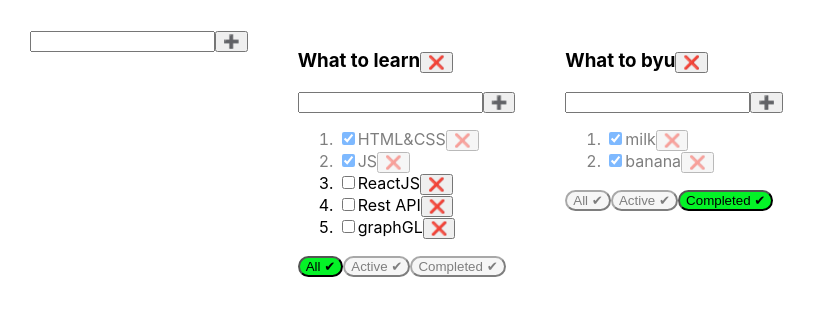
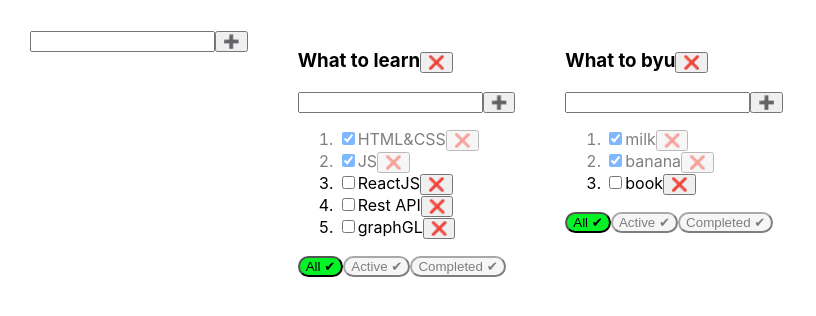
Before and after one commit to ALbirdEX/it-incubator-todolist-ts-01, a React (Create React App) app: page / in a window 1280 px wide. Shown: the top 316 px of the page, without its empty margins (0-816 px from the left). Built offline with nearby package versions, Linux system fonts and the light colour scheme.

Commit message:
fixed component

```diff
--- a/src/AddItemForm.tsx
+++ b/src/AddItemForm.tsx
@@ -1,7 +1,7 @@
 import React, {ChangeEvent, KeyboardEvent, useState} from "react";
 
 type AddItemFormPropsType = {
-    addTask: (title: string) => void
+    addItem: (title: string) => void
 }
 export function AddItemForm(props: AddItemFormPropsType) {
 
@@ -10,7 +10,7 @@ export function AddItemForm(props: AddItemFormPropsType) {
 
     const addTaskHandler = () => {
         if (title.trim() !== "") {
-            props.addTask(title.trim())
+            props.addItem(title.trim())
             setTitle("")
         } else {
             setError("Title is reguired")
--- a/src/App.tsx
+++ b/src/App.tsx
@@ -24,7 +24,7 @@ function App() {
 
     const [todolists, setTodolists] = useState<Array<TodoListsType>>([
         {id: todolistID1, title: "What to learn", filter: "All"},
-        {id: todolistID2, title: "What to byu", filter: "Completed"},
+        {id: todolistID2, title: "What to byu", filter: "All"},
     ])
 
     const [tasks, setTasks] = useState<TasksStateType>({
@@ -42,26 +42,26 @@ function App() {
         ],
     })
 
-    function removeTodolist(todolistID: string) {
-        setTodolists(todolists.filter(todolist => todolist.id !== todolistID))
-        delete tasks[todolistID]
+    function removeTodolist(todolistId: string) {
+        setTodolists(todolists.filter(todolist => todolist.id !== todolistId))
+        delete tasks[todolistId]
         setTasks({...tasks})
     }
 
-    function removeTask(taskID: string, todolistID: string) {
+    function removeTask(taskID: string, todolistId: string) {
 /*        let todolistTasks = tasks[todolistID]
         tasks[todolistID] = todolistTasks.filter(task => task.id !== taskID)*/
-        setTasks({...tasks, [todolistID]: tasks[todolistID].filter((t => t.id !== taskID))})
+        setTasks({...tasks, [todolistId]: tasks[todolistId].filter((t => t.id !== taskID))})
     }
 
-    function addTask(title: string, todolistID: string) {
+    function addTask(title: string, todolistId: string) {
         let task = {id: v1(), title: title, isDone: false};
         /*let todolistTasks = tasks[todolistID]
         tasks[todolistID] = [task, ...todolistTasks]*/
-        setTasks({...tasks, [todolistID]: [task, ...tasks[todolistID]]})
+        setTasks({...tasks, [todolistId]: [task, ...tasks[todolistId]]})
     }
 
-    function changeTaskStatus(taskID: string, todolistID: string, isDone: boolean) {
+    function changeTaskStatus(taskID: string, todolistId: string, isDone: boolean) {
         // let todolistTasks = tasks[todolistID]
         //   let task = todolistTasks.find(task => task.id === taskID)
         //   if (task) {
@@ -72,16 +72,16 @@ function App() {
         let mapTasks = arrTasks.map(t => t.id === taskID ? {...t, isDone: isDone} : t)
         tasks[todolistID] = mapTasks
         setTasks({...tasks})*/
-        setTasks({...tasks,[todolistID]:tasks[todolistID].map(t => t.id === taskID? {...t, isDone} : t)})
+        setTasks({...tasks,[todolistId]:tasks[todolistId].map(t => t.id === taskID? {...t, isDone} : t)})
     }
 
-    function changeTaskTitle(taskID: string, todolistID: string, newTitle: string){
-        setTasks({...tasks,[todolistID]: tasks[todolistID].map(t => t.id === taskID? {...t, title: newTitle} : t)})
-    }
+    function changeTaskTitle(taskID: string, todolistId: string, newTitle: string){
+        setTasks({...tasks,[todolistId]: tasks[todolistId].map(t => t.id === taskID? {...t, title: newTitle} : t)})
+}
 
-    function changeFilter(value: FilterValuesType, todolistID: string) {  //"All" | "Active" | "Completed"
-        let todolist = todolists.map(todolist => todolist.id === todolistID ? {...todolist, filter: value} : todolist)
-        setTodolists(todolist)
+    function changeFilter(value: FilterValuesType, todolistId: string) {  //"All" | "Active" | "Completed"
+        //let todolist = todolists.map(todolist => todolist.id === todolistId ? {...todolist, filter: value} : todolist)
+        setTodolists([...todolists.map(todolist => todolist.id === todolistId ? {...todolist, filter: value} : todolist)])
     }
 
     function addTodolist(title: string) {
@@ -91,30 +91,30 @@ function App() {
         setTasks({...tasks, [newTodolistId]: []})
     }
 
-    function changeTodolistTitle (todolistID: string, newTitle: string){
-        setTodolists([...todolists.map(t => t.id === todolistID ? {...t, title: newTitle} : t) ])
+    function changeTodolistTitle (todolistId: string, newTitle: string){
+        setTodolists([...todolists.map(t => t.id === todolistId ? {...t, title: newTitle} : t) ])
     }
 
 
     return (
         <div className="App">
-            <AddItemForm addTask={addTodolist}/>
+            <AddItemForm addItem={addTodolist}/>
 
-            {todolists.map(todolist => {
+            {todolists.map(tl => {
 
-                let allTodolistTasks = tasks[todolist.id]
+                let allTodolistTasks = tasks[tl.id]
                 let tasksForTodolist = allTodolistTasks
 
-                if (todolist.filter === "Active") {
+                if (tl.filter === "Active") {
                     tasksForTodolist = allTodolistTasks.filter(task => !task.isDone) //task.isDone === false
                 }
-                if (todolist.filter === "Completed") {
+                if (tl.filter === "Completed") {
                     tasksForTodolist = allTodolistTasks.filter(task => task.isDone) //task.isDone === true
                 }
 
-                return <TodoList key={todolist.id}
-                                 id={todolist.id}
-                                 title={todolist.title}
+                return <TodoList key={tl.id}
+                                 id={tl.id}
+                                 title={tl.title}
                                  tasks={tasksForTodolist}
 
                                  removeTodolist={removeTodolist}
@@ -124,7 +124,7 @@ function App() {
                                  changeTaskStatus={changeTaskStatus}
                                  changeTaskTitle={changeTaskTitle}
                                  changeTodolistTitle={changeTodolistTitle}
-                                 filter={todolist.filter}
+                                 filter={tl.filter}
                 />
             })}
         </div>
--- a/src/EditableSpanPropsType.tsx
+++ b/src/EditableSpan.tsx
@@ -1,13 +1,11 @@
 import React, {ChangeEvent, useState} from "react";
 
-type EditableSpanPropsType = {
+type EditableSpan = {
     title: string
-    onCahge: (newValue: string) => void
+    onChange: (newValue: string) => void
 }
 
-
-
-export function EditableSpan(props: EditableSpanPropsType) {
+export function EditableSpan(props: EditableSpan) {
 
     const [editMode, setEditMode] = useState(false)
     const [title, setTitle] = useState("")
@@ -18,20 +16,19 @@ export function EditableSpan(props: EditableSpanPropsType) {
     }
     const activateViewMode = () => {
         setEditMode(false)
-        props.onCahge(title)
+        props.onChange(title)
     }
-
-    const onChangeHandler = (event: ChangeEvent<HTMLInputElement>) => {
+    const onChangeTitleHandler = (event: ChangeEvent<HTMLInputElement>) => {
         setTitle(event.currentTarget.value)
     }
 
     return (
         editMode
             ? <input value={title}
-                     onChange={onChangeHandler}
+                     onChange={onChangeTitleHandler}
                      onBlur={activateViewMode}
-                     autoFocus/>
-
+                     autoFocus
+            />
             : <span onDoubleClick={activateEditMode}>{props.title}</span>
     )
 }
--- a/src/TodoList.tsx
+++ b/src/TodoList.tsx
@@ -1,7 +1,7 @@
 import React, {ChangeEvent} from "react";
 import {FilterValuesType} from "./App";
 import {AddItemForm} from "./AddItemForm";
-import {EditableSpan} from "./EditableSpanPropsType";
+import {EditableSpan} from "./EditableSpan";
 
 type TodoListPropsType = {
     id: string
@@ -10,11 +10,11 @@ type TodoListPropsType = {
 
     removeTodolist: (todolistId: string) => void
     addTask: (title: string, todolistId: string) => void
-    removeTask: (taskID: string, todolistID: string) => void
+    removeTask: (taskID: string, todolistId: string) => void
     changeFilter: (value: FilterValuesType, todolistId: string) => void
-    changeTaskStatus: (taskID: string, todolistID: string, isDone: boolean) => void
-    changeTaskTitle: (taskID: string, todolistID: string, newTitle: string) => void
-    changeTodolistTitle: (todolistID: string, newTitle: string) => void
+    changeTaskStatus: (taskID: string, todolistId: string, isDone: boolean) => void
+    changeTaskTitle: (taskID: string, todolistId: string, newTitle: string) => void
+    changeTodolistTitle: (todolistId: string, newTitle: string) => void
     filter: FilterValuesType
 }
 
@@ -30,8 +30,6 @@ export function TodoList(props: TodoListPropsType) {
 
    /* const [title, setTitle] = useState("")
     const [error, setError] = useState<string | null>(null)*/
-
-
    /* const onChangeHandler = (event: ChangeEvent<HTMLInputElement>) => {setTitle(event.currentTarget.value)}
 
     const onKeyDownHandler = (event: KeyboardEvent<HTMLInputElement>) => {
@@ -40,7 +38,6 @@ export function TodoList(props: TodoListPropsType) {
             addTaskHandler()
         }
     }*/
-
 /*
     const addTaskHandler = () => {
         if (title.trim() !== "") {
@@ -52,29 +49,27 @@ export function TodoList(props: TodoListPropsType) {
     }
 */
 
-    const addItem = (title: string) => {
+    const addTask = (title: string) => {
         props.addTask(title, props.id)
     }
 
     const onAllClickHandler = () => {props.changeFilter("All", props.id)}
-
     const onActiveClickHandler = () => {props.changeFilter("Active", props.id)}
-
     const onCompletedClickHandler = () => {props.changeFilter("Completed", props.id)}
 
     const removeTodolistHandler = () => {props.removeTodolist(props.id)}
 
-    const cangeTodolistTitle = (newTitle: string) => {props.changeTodolistTitle(props.id, newTitle)}
+    const changeTodolistTitle = (newTitle: string) => {props.changeTodolistTitle(props.id, newTitle)}
 
 
 
     return (
         <div>
             <h3><EditableSpan title={props.title}
-                              onCahge={cangeTodolistTitle}/>
+                              onChange={changeTodolistTitle}/>
                 <button onClick={removeTodolistHandler}><span role="img" aria-label="Delete">❌</span></button></h3>
             <div>
-                <AddItemForm addTask={addItem}/>
+                <AddItemForm addItem={addTask}/>
             </div>
             <ol>
                 {props.tasks.map((task) => {
@@ -97,7 +92,7 @@ export function TodoList(props: TodoListPropsType) {
                                        onChange={taskStatusHandler}
                                 />
                                 <EditableSpan title={task.title}
-                                               onCahge={taskTitleHandler}/>
+                                               onChange={taskTitleHandler}/>
                                 <button onClick={removeTaskHandler}><span role="img" aria-label="Delete">❌</span></button>
                             </li>
                         )
```
